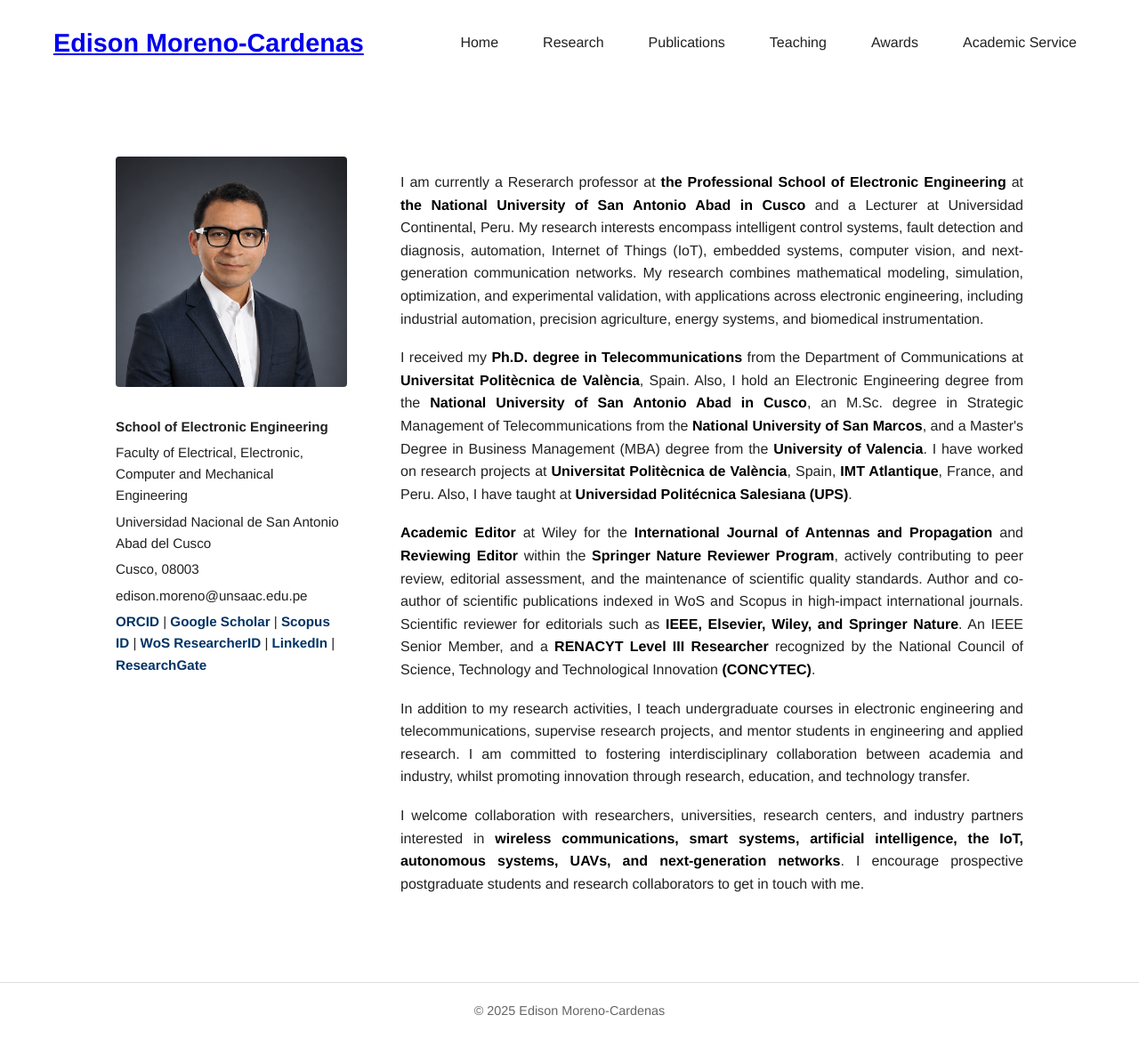
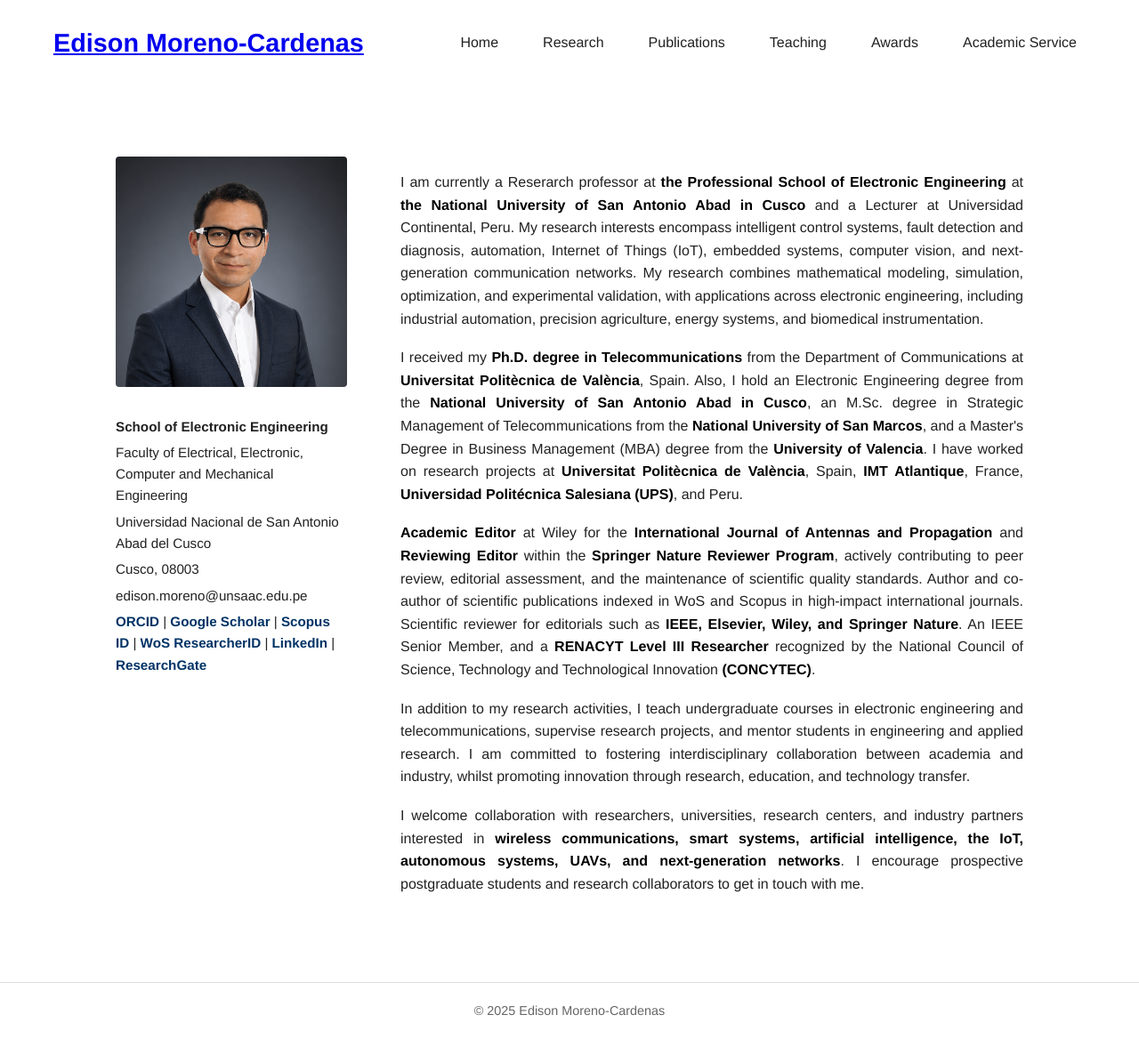
Before and after one commit to edisonmorenocardenas/edisonmorenocardenas.github.io, a Jekyll site: the page built from index.html, in a window 1280 px wide and 1168 px high. Shown: the whole window at 89% size. Built offline with Jekyll 4.4.1, drawn with Linux system fonts in a browser that asks for light colours.

Commit message:
Actualizar conteni

```diff
--- a/index.html
+++ b/index.html
@@ -56,9 +56,9 @@
       <a href="https://www.uv.es/" target="_blank" style="text-decoration: none; color: inherit;">
         <strong>University of Valencia</strong></a>.
       I have worked on research projects at <a href="https://www.upv.es/" target="_blank" style="text-decoration: none; color: inherit;">
-        <strong>Universitat Politècnica de València</strong>, Spain,  <strong><a href="https://www.imt-atlantique.fr/en" target="_blank" style="text-decoration: none; color: inherit;">IMT Atlantique</a></strong>, France, and
-      Peru. Also, I have taught at <a href="https://www.ups.edu.ec/" target="_blank" style="text-decoration: none; color: inherit;">
-        <strong>Universidad Politécnica Salesiana (UPS)</strong></a>.
+        <strong>Universitat Politècnica de València</strong>, Spain, <strong><a href="https://www.imt-atlantique.fr/en" target="_blank" style="text-decoration: none; color: inherit;">IMT Atlantique</a></strong>, France,
+        <a href="https://www.ups.edu.ec/" target="_blank" style="text-decoration: none; color: inherit;">
+        <strong>Universidad Politécnica Salesiana (UPS)</strong></a>, and Peru.
     </p>
 
     <p>
```
